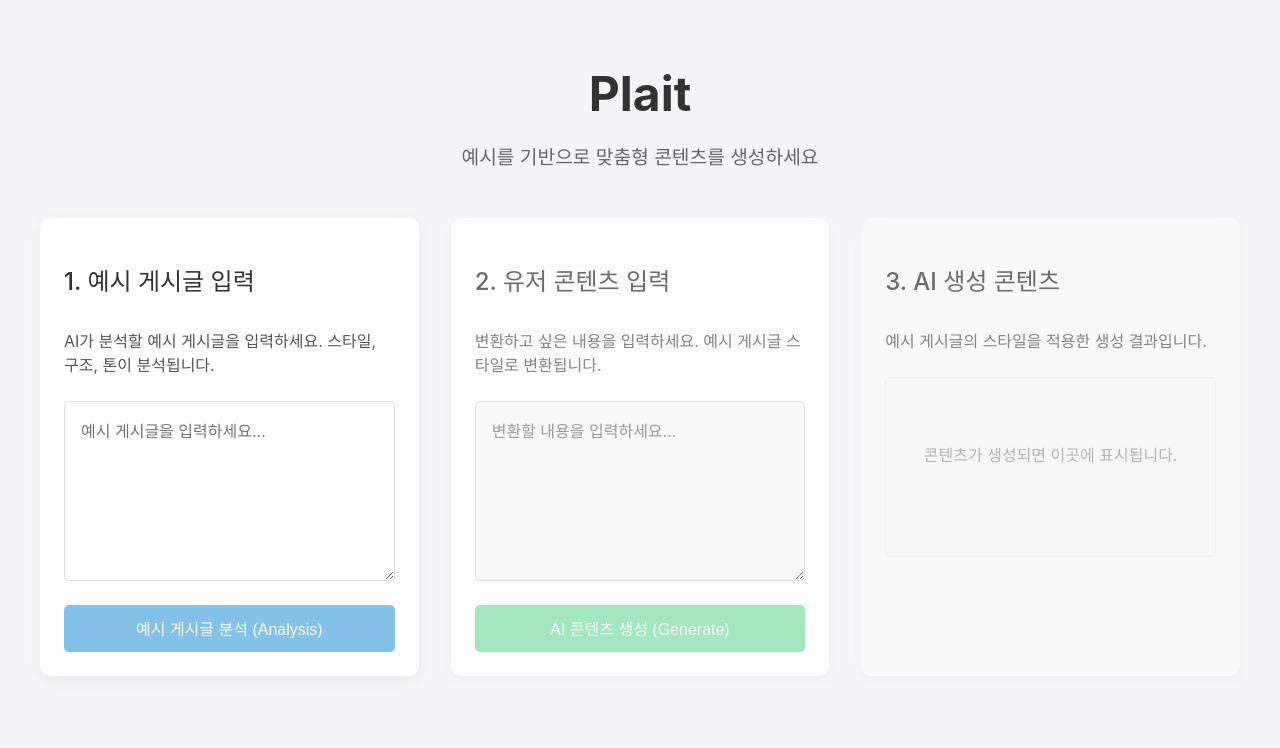
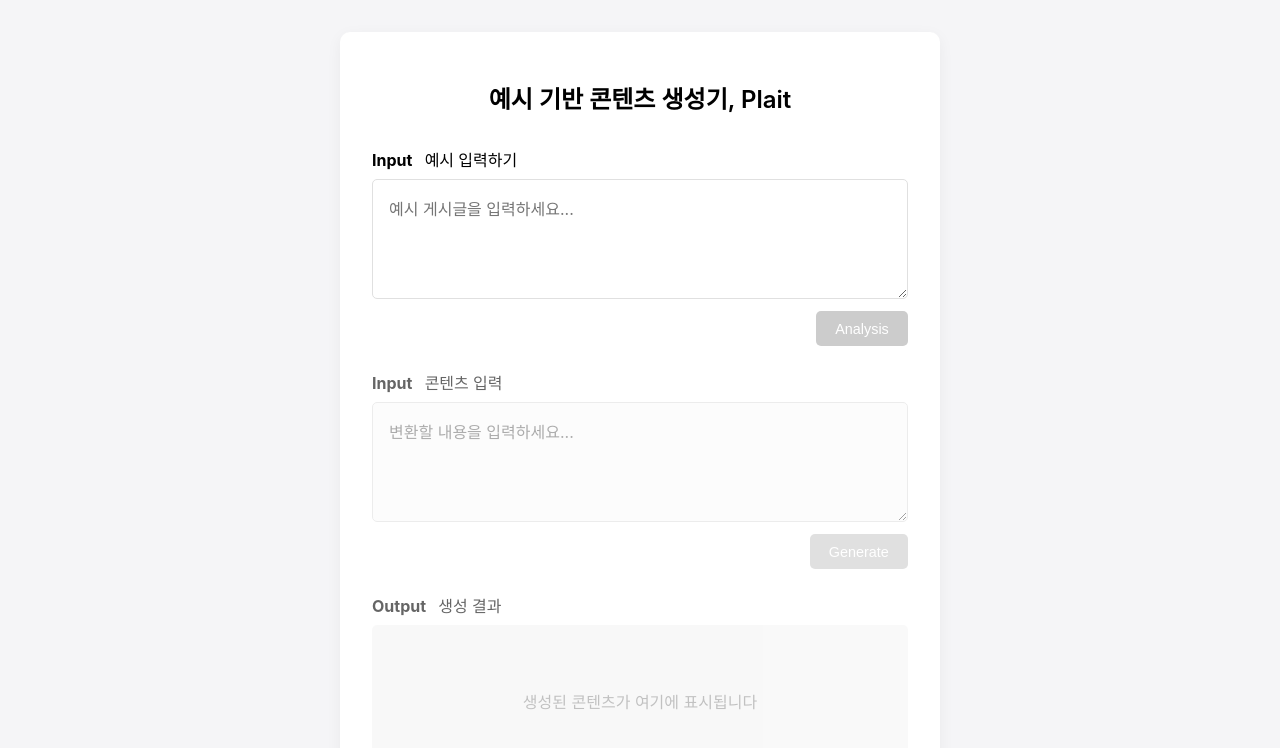
Before and after one commit to everything-chalna/plait, a Next.js app: page / in a window 1280 px wide. Shown: the top 748 px of the page. Built offline with nearby package versions, Linux system fonts and the light colour scheme.

Commit message:
UI 전면 개편: 간결하고 심플한 디자인으로 변경

```diff
--- a/pages/index.js
+++ b/pages/index.js
@@ -1,5 +1,5 @@
 import React, { useState } from 'react';
-import styles from '../styles/Home.module.css';
+import styles from '../styles/SimpleUI.module.css';
 
 export default function Home() {
   const [examplePost, setExamplePost] = useState('');
@@ -82,18 +82,15 @@
 
   return (
     <div className={styles.container}>
-      <main className={styles.main}>
-        <h1 className={styles.title}>Plait</h1>
-        <p className={styles.subtitle}>예시를 기반으로 맞춤형 콘텐츠를 생성하세요</p>
+      <div className={styles.card}>
+        <h1 className={styles.title}>예시 기반 콘텐츠 생성기, Plait</h1>
 
         {error && <div className={styles.errorMessage}>{error}</div>}
 
-        <div className={styles.grid}>
-          <div className={styles.card}>
-            <h2 className={styles.cardTitle}>1. 예시 게시글 입력</h2>
-            <p className={styles.description}>
-              AI가 분석할 예시 게시글을 입력하세요. 스타일, 구조, 톤이 분석됩니다.
-            </p>
+        <div className={styles.section}>
+          <label className={styles.label}>
+            <span className={styles.labelText}>Input</span> 예시 입력하기
+          </label>
           <textarea
             className={styles.textarea}
             value={examplePost}
@@ -101,20 +98,21 @@
             placeholder="예시 게시글을 입력하세요..."
             disabled={isAnalyzing || analysisComplete}
           />
+          <div className={styles.buttonContainer}>
             <button
-              className={`${styles.button} ${styles.analyzeButton}`}
+              className={styles.button}
               onClick={handleAnalysis}
               disabled={isAnalyzing || !examplePost.trim() || analysisComplete}
             >
-              {isAnalyzing ? '분석 중...' : analysisComplete ? '분석 완료' : '예시 게시글 분석 (Analysis)'}
+              {isAnalyzing ? '분석 중...' : 'Analysis'}
             </button>
           </div>
+        </div>
 
-          <div className={`${styles.card} ${!analysisComplete ? styles.disabled : ''}`}>
-            <h2 className={styles.cardTitle}>2. 유저 콘텐츠 입력</h2>
-            <p className={styles.description}>
-              변환하고 싶은 내용을 입력하세요. 예시 게시글 스타일로 변환됩니다.
-            </p>
+        <div className={`${styles.section} ${!analysisComplete ? styles.disabled : ''}`}>
+          <label className={styles.label}>
+            <span className={styles.labelText}>Input</span> 콘텐츠 입력
+          </label>
           <textarea
             className={styles.textarea}
             value={userContent}
@@ -122,30 +120,30 @@
             placeholder="변환할 내용을 입력하세요..."
             disabled={!analysisComplete || isGenerating}
           />
+          <div className={styles.buttonContainer}>
             <button
-              className={`${styles.button} ${styles.generateButton}`}
+              className={styles.button}
               onClick={handleGenerate}
               disabled={!analysisComplete || !userContent.trim() || isGenerating}
             >
-              {isGenerating ? '생성 중...' : 'AI 콘텐츠 생성 (Generate)'}
+              {isGenerating ? '생성 중...' : 'Generate'}
             </button>
           </div>
+        </div>
 
-          <div className={`${styles.card} ${styles.resultCard} ${!generatedContent ? styles.disabled : ''}`}>
-            <h2 className={styles.cardTitle}>3. AI 생성 콘텐츠</h2>
-            <p className={styles.description}>
-              예시 게시글의 스타일을 적용한 생성 결과입니다.
-            </p>
-            <div className={styles.resultContent}>
+        <div className={`${styles.section} ${!generatedContent ? styles.disabled : ''}`}>
+          <label className={styles.label}>
+            <span className={styles.labelText}>Output</span> 생성 결과
+          </label>
+          <div className={styles.outputContainer}>
             {generatedContent ? (
-                <pre className={styles.generatedText}>{generatedContent}</pre>
+              <div className={styles.generatedText}>{generatedContent}</div>
             ) : (
-                <p className={styles.placeholder}>콘텐츠가 생성되면 이곳에 표시됩니다.</p>
+              <div className={styles.placeholder}>생성된 콘텐츠가 여기에 표시됩니다</div>
             )}
           </div>
         </div>
       </div>
-      </main>
     </div>
   );
 }
--- /dev/null
+++ b/styles/SimpleUI.module.css
@@ -0,0 +1,113 @@
+.container {
+  min-height: 100vh;
+  display: flex;
+  justify-content: center;
+  align-items: center;
+  padding: 2rem;
+  background-color: #f5f5f7;
+}
+
+.card {
+  width: 100%;
+  max-width: 600px;
+  background-color: white;
+  border-radius: 10px;
+  box-shadow: 0 4px 15px rgba(0, 0, 0, 0.05);
+  padding: 2rem;
+}
+
+.title {
+  font-size: 1.5rem;
+  font-weight: 600;
+  margin-bottom: 2rem;
+  text-align: center;
+}
+
+.section {
+  margin-bottom: 1.5rem;
+}
+
+.section.disabled {
+  opacity: 0.6;
+  pointer-events: none;
+}
+
+.label {
+  display: block;
+  margin-bottom: 0.5rem;
+  font-size: 1rem;
+  font-weight: 500;
+}
+
+.labelText {
+  font-weight: bold;
+  margin-right: 0.5rem;
+}
+
+.textarea {
+  width: 100%;
+  min-height: 120px;
+  border: 1px solid #e0e0e0;
+  border-radius: 5px;
+  padding: 1rem;
+  font-size: 1rem;
+  font-family: inherit;
+  resize: vertical;
+}
+
+.buttonContainer {
+  display: flex;
+  justify-content: flex-end;
+  margin-top: 0.5rem;
+}
+
+.button {
+  background-color: #000;
+  color: white;
+  border: none;
+  border-radius: 5px;
+  padding: 0.6rem 1.2rem;
+  font-size: 0.9rem;
+  font-weight: 500;
+  cursor: pointer;
+  transition: background-color 0.2s;
+}
+
+.button:hover:not(:disabled) {
+  background-color: #333;
+}
+
+.button:disabled {
+  background-color: #ccc;
+  cursor: not-allowed;
+}
+
+.outputContainer {
+  background-color: #f5f5f5;
+  border-radius: 5px;
+  padding: 1rem;
+  min-height: 150px;
+}
+
+.generatedText {
+  white-space: pre-wrap;
+  font-size: 1rem;
+  line-height: 1.6;
+  color: #333;
+}
+
+.placeholder {
+  color: #999;
+  text-align: center;
+  margin-top: 3rem;
+}
+
+.errorMessage {
+  background-color: #ffebee;
+  color: #d32f2f;
+  padding: 0.8rem;
+  border-radius: 5px;
+  margin-bottom: 1.5rem;
+  font-size: 0.9rem;
+  text-align: center;
+}
```
Lines whose indentation alone changed are shown as unchanged.
